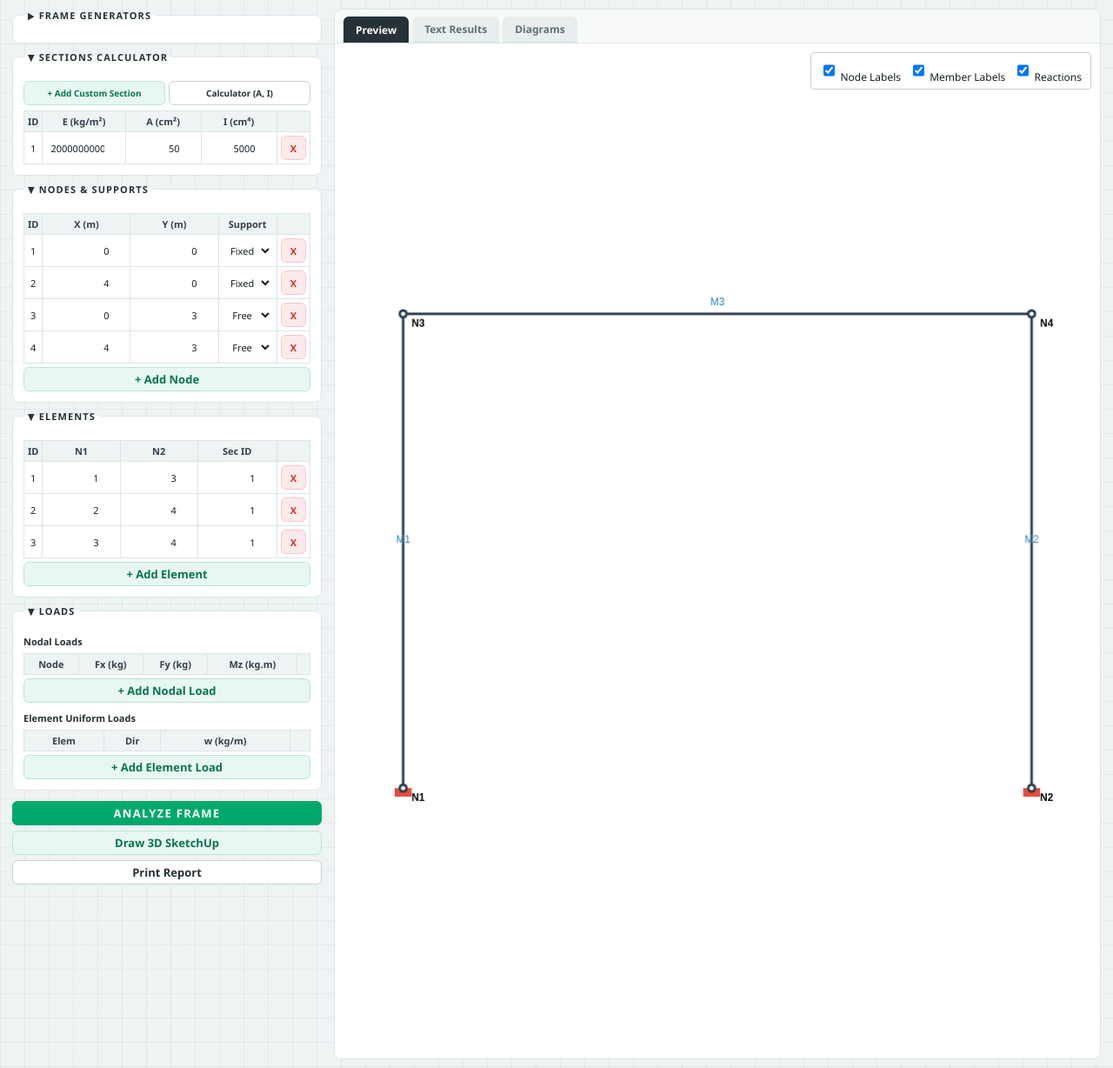
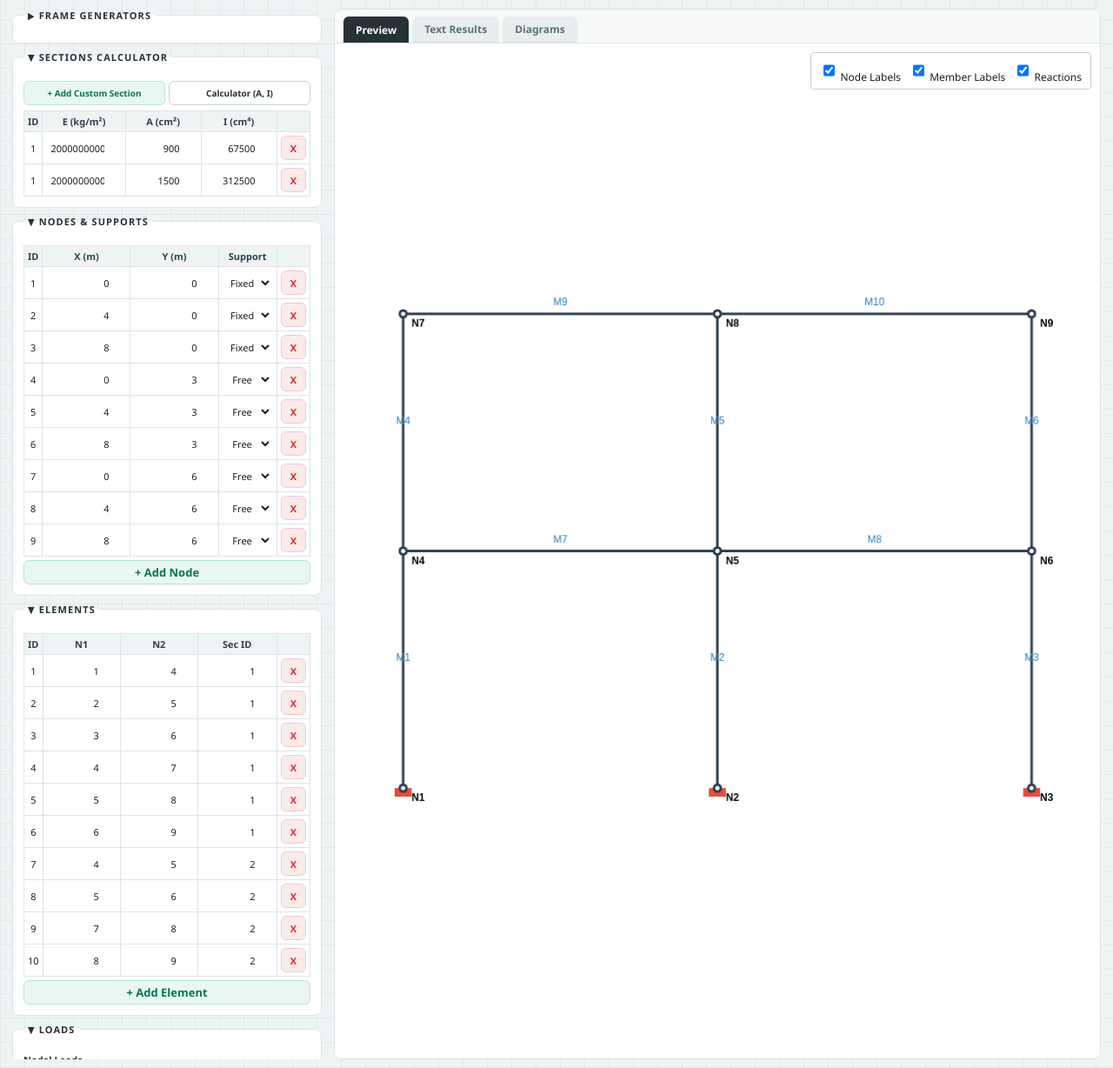
Before and after one commit to buildsmart888/sketchup-go-struct-analysis, a Python web app: template go_struct_analysis/templates/goframe_dialog.html in a window 1280 px wide. Shown: the part 62-1290 px from the top of the page at 87% size. Run offline with Jinja, Linux system fonts and the light colour scheme; the template is opened without the code that fills it, so the values that code supplies are empty.

Commit message:
feat: default sections and gable frame implementation

```diff
--- a/go_struct_analysis/templates/goframe_dialog.html
+++ b/go_struct_analysis/templates/goframe_dialog.html
@@ -113,9 +113,9 @@
           <legend onclick="toggleGroup('grp-gen')">▶ Frame Generators</legend>
           <div id="grp-gen" class="collapsible-body">
             <div style="display:flex; gap:4px; margin-bottom: 8px;">
-              <select id="sel-template" style="flex:1;">
+              <select id="sel-template" onchange="onTemplateChange()" style="flex:1;">
                 <option value="portal">Portal Frame (1 Span)</option>
-                <option value="multistory">Multi-story Frame</option>
+                <option value="multistory" selected>Multi-story Frame</option>
                 <option value="gable">Gable Roof Frame</option>
               </select>
             </div>
@@ -719,28 +719,53 @@
       sketchupCall('export_report', data);
     }
 
+    function onTemplateChange() {
+      let type = document.getElementById('sel-template').value;
+      if (type === 'gable') {
+        document.getElementById('gen-nx').value = 1;
+        document.getElementById('gen-lx').value = 20;
+        document.getElementById('gen-ly').value = 6;
+        document.getElementById('gen-ny').value = 8;
+      } else if (type === 'portal') {
+        document.getElementById('gen-nx').value = 1;
+        document.getElementById('gen-lx').value = 6;
+        document.getElementById('gen-ly').value = 3.5;
+        document.getElementById('gen-ny').value = 1;
+      }
+      generateTemplate();
+    }
+
     function generateTemplate() {
-      // TODO: auto-fill tables based on template selection
       let type = document.getElementById('sel-template').value;
-      let nx = parseInt(document.getElementById('gen-nx').value);
-      let ny = parseInt(document.getElementById('gen-ny').value);
-      let lx = parseFloat(document.getElementById('gen-lx').value);
-      let ly = parseFloat(document.getElementById('gen-ly').value);
+      let nx = parseInt(document.getElementById('gen-nx').value) || 1;
+      let ny = parseInt(document.getElementById('gen-ny').value) || 1;
+      let lx = parseFloat(document.getElementById('gen-lx').value) || 1.0;
+      let ly = parseFloat(document.getElementById('gen-ly').value) || 1.0;
 
       document.querySelector('#tbl-nodes tbody').innerHTML = '';
       document.querySelector('#tbl-elements tbody').innerHTML = '';
+      document.querySelector('#tbl-sections tbody').innerHTML = '';
+
       nodeIdCounter = 1;
       elemIdCounter = 1;
+      secIdCounter = 1;
+
+      if(type === 'portal' || type === 'multistory') {
+        addSectionRow(secIdCounter, 2e9, 900, 67500); // Sec 1: Column 0.3x0.3m (Concrete E=2e9 kg/m2)
+        addSectionRow(secIdCounter, 2e9, 1500, 312500); // Sec 2: Beam 0.3x0.5m
+      } else if (type === 'gable') {
+        addSectionRow(secIdCounter, 2e10, 63.5, 4720); // Sec 1: Column H200x200 (Steel E=2e10 kg/m2)
+        addSectionRow(secIdCounter, 2e10, 63.1, 13600); // Sec 2: Gable H350x175
+      }
 
       if(type === 'portal') {
-        // Simple 1 span portal
         addNodeRow(0, 0, 'Fixed');
         addNodeRow(lx, 0, 'Fixed');
         addNodeRow(0, ly, 'Free');
         addNodeRow(lx, ly, 'Free');
         addElementRow(1, 3, 1); // Left column
         addElementRow(2, 4, 1); // Right column
-        addElementRow(3, 4, 1); // Beam
+        addElementRow(3, 4, 2); // Beam
       } else if (type === 'multistory') {
         // Multi-span multi-story
         let nodes = [];
@@ -763,17 +788,26 @@
           for(let i=0; i<nx; i++) {
             let n1 = nodes.find(n => n.x===i && n.y===j).id;
             let n2 = nodes.find(n => n.x===i+1 && n.y===j).id;
-            addElementRow(n1, n2, 1);
+            addElementRow(n1, n2, 2);
           }
         }
+      } else if (type === 'gable') {
+        addNodeRow(0, 0, 'Pinned');
+        addNodeRow(lx, 0, 'Pinned');
+        addNodeRow(0, ly, 'Free');
+        addNodeRow(lx, ly, 'Free');
+        addNodeRow(lx/2.0, ny, 'Free'); // Ridge node uses ny as height
+
+        addElementRow(1, 3, 1); // Left Col
+        addElementRow(2, 4, 1); // Right Col
+        addElementRow(3, 5, 2); // Left Gable
+        addElementRow(5, 4, 2); // Right Gable
       }
     }
 
     // Setup
     window.onload = function() {
-      // Defaults: Steel section (E=2x10^10 kg/m^2), Portal Frame
-      addSectionRow(1, 2e10, 50, 5000);
-      generateTemplate();
+      onTemplateChange();
     };
   </script>
 </body>
```
